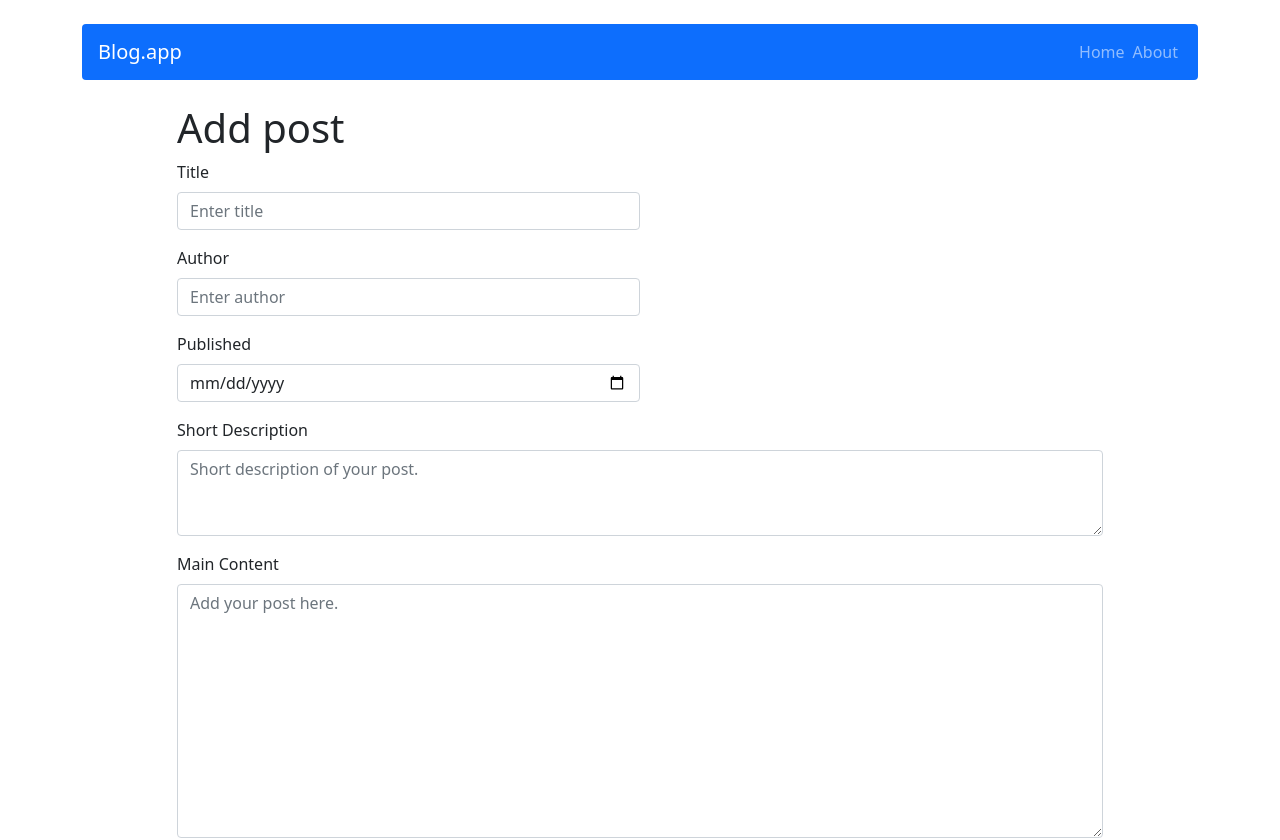
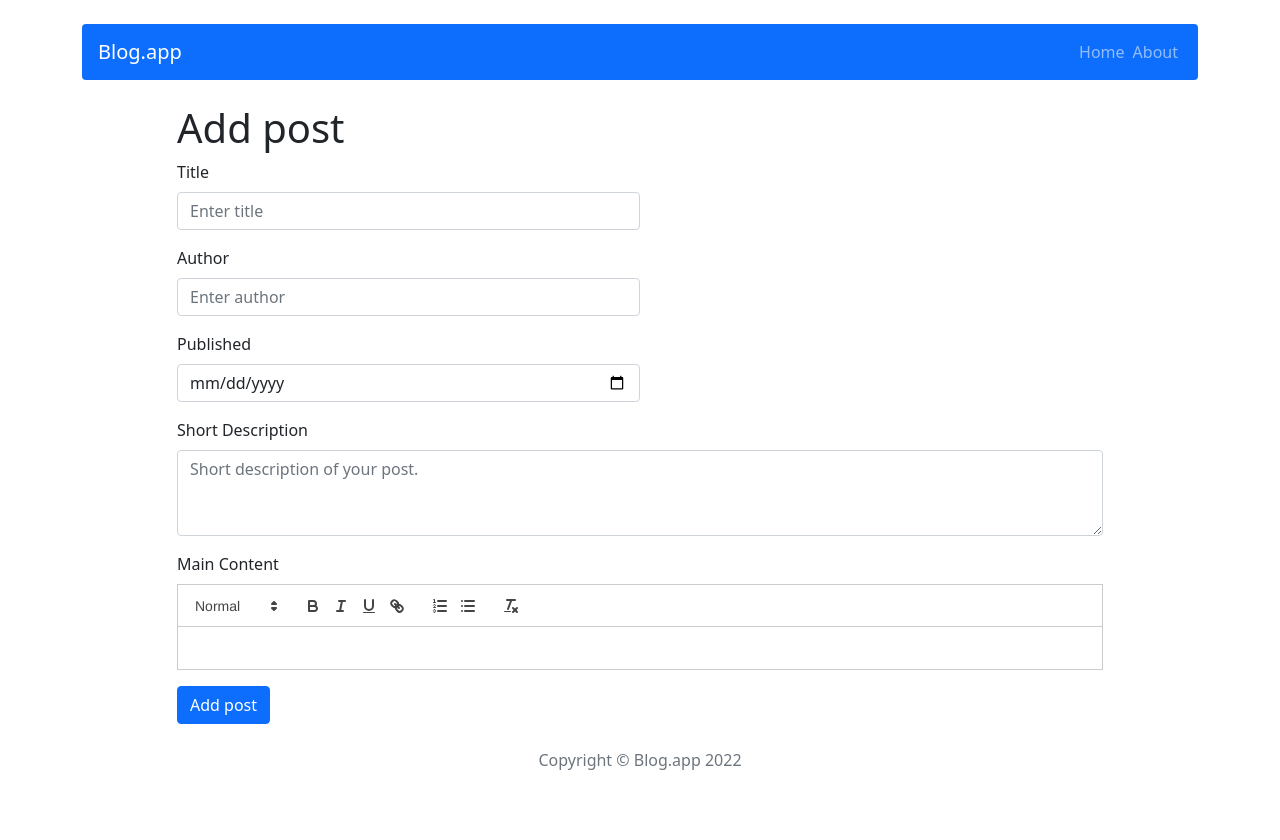
Before and after one commit to Cinamon88/BlogApp, a React (Create React App) app: page /post/add in a window 1280 px wide. Shown: the top 840 px of the page. After the commit the page ends 800 px from the top, so only its background shows below. Built offline with nearby package versions, Linux system fonts and the light colour scheme.

Commit message:
add component TextAreaQuill and render it in PostForm

```diff
--- a/src/components/features/PostForm.js
+++ b/src/components/features/PostForm.js
@@ -1,6 +1,8 @@
 import { Form, Button, Row, Col } from "react-bootstrap";
 import { useState } from "react";
 import dateFormat from "dateformat";
+import TextAreaQuill from "./TextAreaQuill";
+
 
 
 
@@ -78,6 +80,7 @@
 
                     <Form.Group className="mb-3" controlId="content">
                       <Form.Label>Main Content</Form.Label>
+                      <TextAreaQuill>
                         <Form.Control
                             type="text"
                             as="textarea"
@@ -87,7 +90,9 @@
                             onChange={(e) => setContent(e.target.value)}
                             value={content}
                             />
+                      </TextAreaQuill>
                     </Form.Group>
+
 
                     <Button variant="primary" type="submit">
                     {actionText}
--- /dev/null
+++ b/src/components/features/TextAreaQuill.js
@@ -0,0 +1,12 @@
+import React, { useState } from 'react';
+import ReactQuill from 'react-quill';
+import 'react-quill/dist/quill.snow.css';
+
+
+function TextAreaQuill() {
+    const [value, setValue] = useState('');
+
+    return <ReactQuill theme="snow" value={value} onChange={setValue} />;
+};
+
+export default TextAreaQuill;
```
Lines whose indentation alone changed are shown as unchanged.
